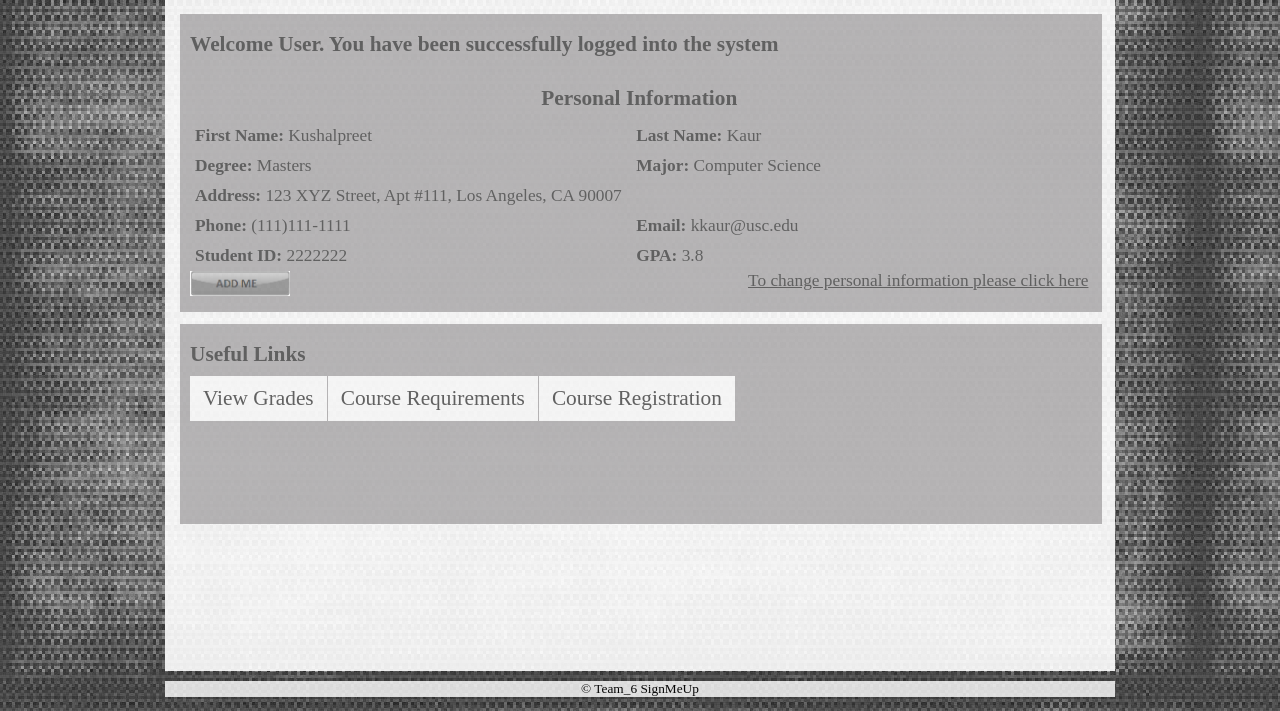
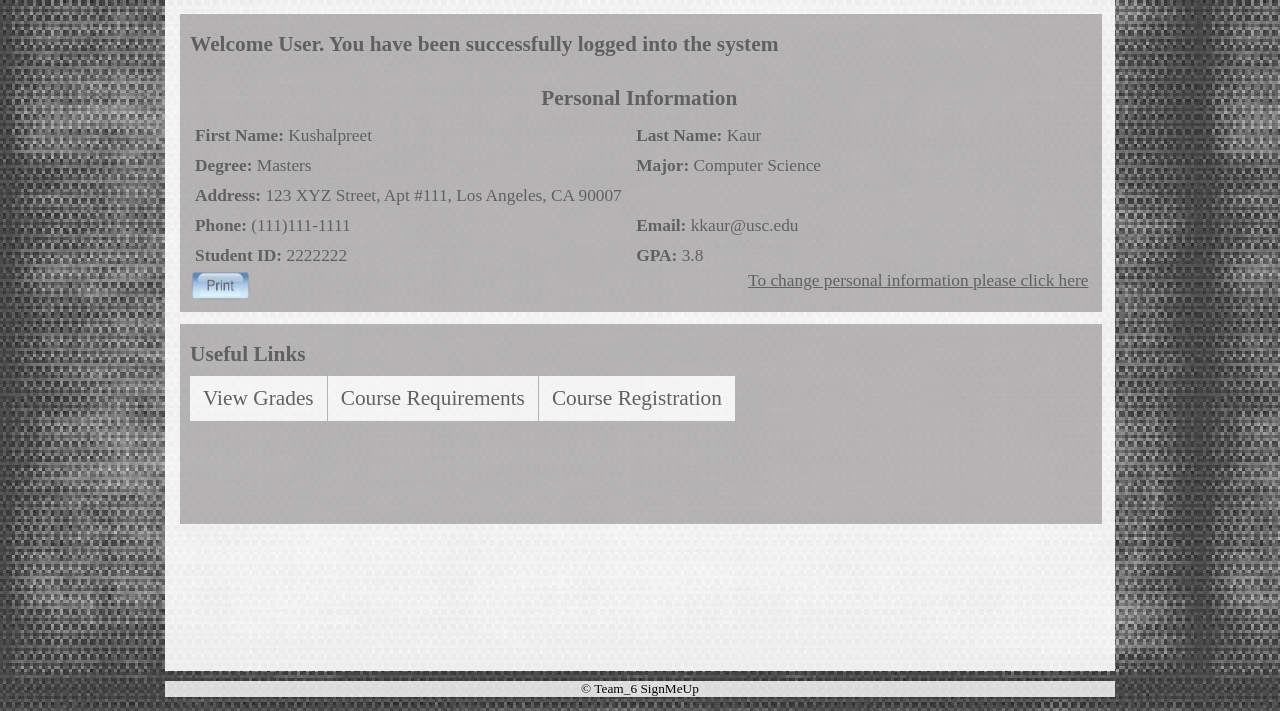
Before and after one commit to DR-SIGNMEUP/SIGNMEUP, a PHP site: page /welcome.php in a window 1280 px wide. Shown: the part 111-822 px from the top of the page. Run offline with PHP 8.4, Linux system fonts and the light colour scheme.

Commit message:
Added css to the print function and added a new button image

```diff
--- a/print.js
+++ b/print.js
@@ -1,4 +1,4 @@
-function printContent(id){
+function printContent(id,css){
 	str=document.getElementById(id).innerHTML
 	newwin=window.open('','printwin','left=100,top=100,width=400,height=400')
 	newwin.document.write('<HTML>\n<HEAD>\n')
@@ -17,6 +17,7 @@ newwin.document.write('window.print();\n')
 	newwin.document.write('chkstate();\n')
 	newwin.document.write('}\n')
 	newwin.document.write('<\/script>\n')
+	newwin.document.write('<link rel=\"stylesheet\" type=\"text/css\"  href=\"'+css+'"\">\n')
 	newwin.document.write('</HEAD>\n')
 	newwin.document.write('<BODY onload="print_win()">\n')
 	newwin.document.write(str)
--- a/welcome.php
+++ b/welcome.php
@@ -68,7 +68,7 @@
 						</div>
 					</div>
 				</div>
-				<a href="index.php"><input type="image" style="float:left; height:25px" src="images/add.png" onclick = "printContent('printableInfo')"/></a>
+				<a href="index.php"><input type="image" style="float:left; height:30px" src="images/print.png" onclick = "printContent('printableInfo','main2.css')"/></a>
                     <div class="edit">
                         <a href="editInfo.php">To change personal information please click here</a>
                     </div>
```
Also changed, not shown: images/print.png (added). Lines whose indentation alone changed are shown as unchanged.
